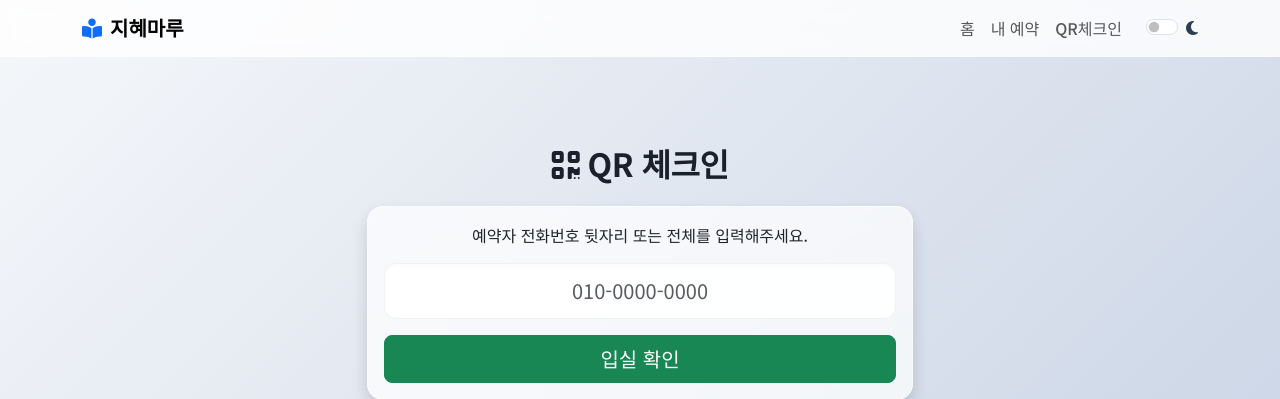
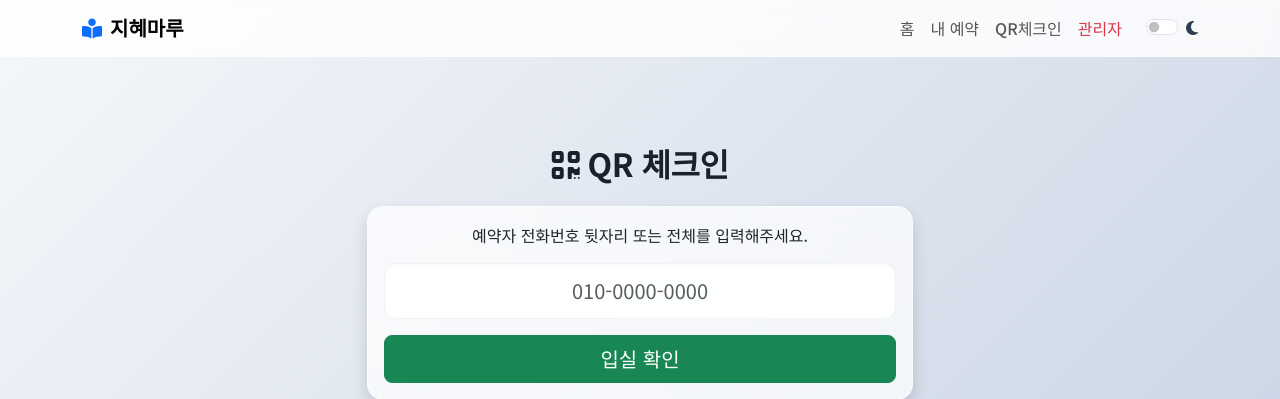
Before and after one commit to oryx-system/OryxLab-Pro, a Flask app: page /checkin in a window 1280 px wide. Shown: the top 399 px of the page. Run offline with Flask 3, Linux system fonts and the light colour scheme; some libraries are stand-ins or nearby versions.

Commit message:
feat: 네비게이션 바에 관리자 버튼 추가

```diff
--- a/templates/base.html
+++ b/templates/base.html
@@ -34,6 +34,7 @@
                     <li class="nav-item"><a class="nav-link fw-medium" href="/">홈</a></li>
                     <li class="nav-item"><a class="nav-link fw-medium" href="/my">내 예약</a></li>
                     <li class="nav-item"><a class="nav-link fw-medium" href="/checkin">QR체크인</a></li>
+                    <li class="nav-item"><a class="nav-link fw-medium text-danger" href="/admin">관리자</a></li>
                     <li class="nav-item ms-lg-3">
                         <div class="form-check form-switch cursor-pointer">
                             <input class="form-check-input" type="checkbox" id="darkModeToggle">
```
